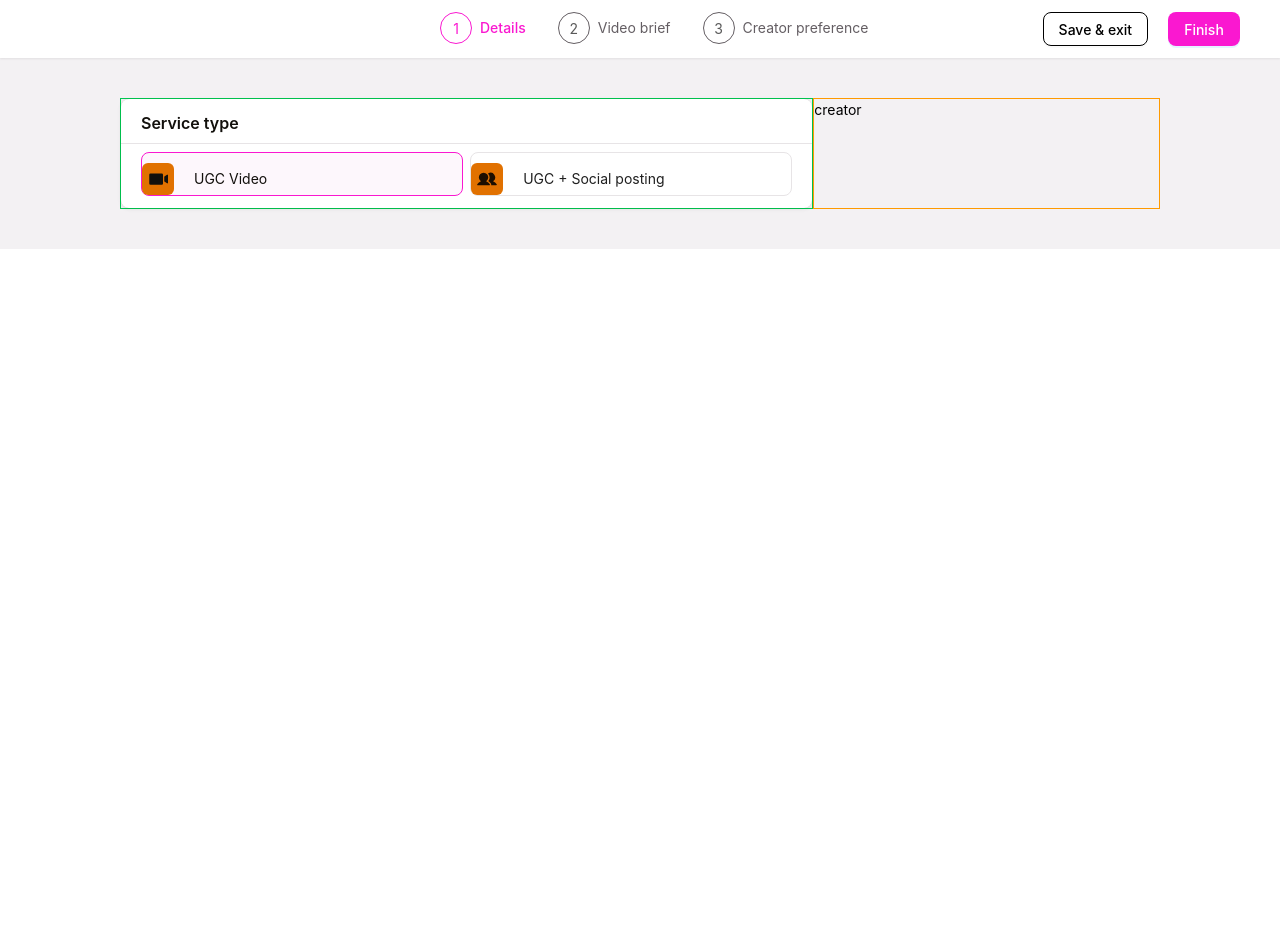
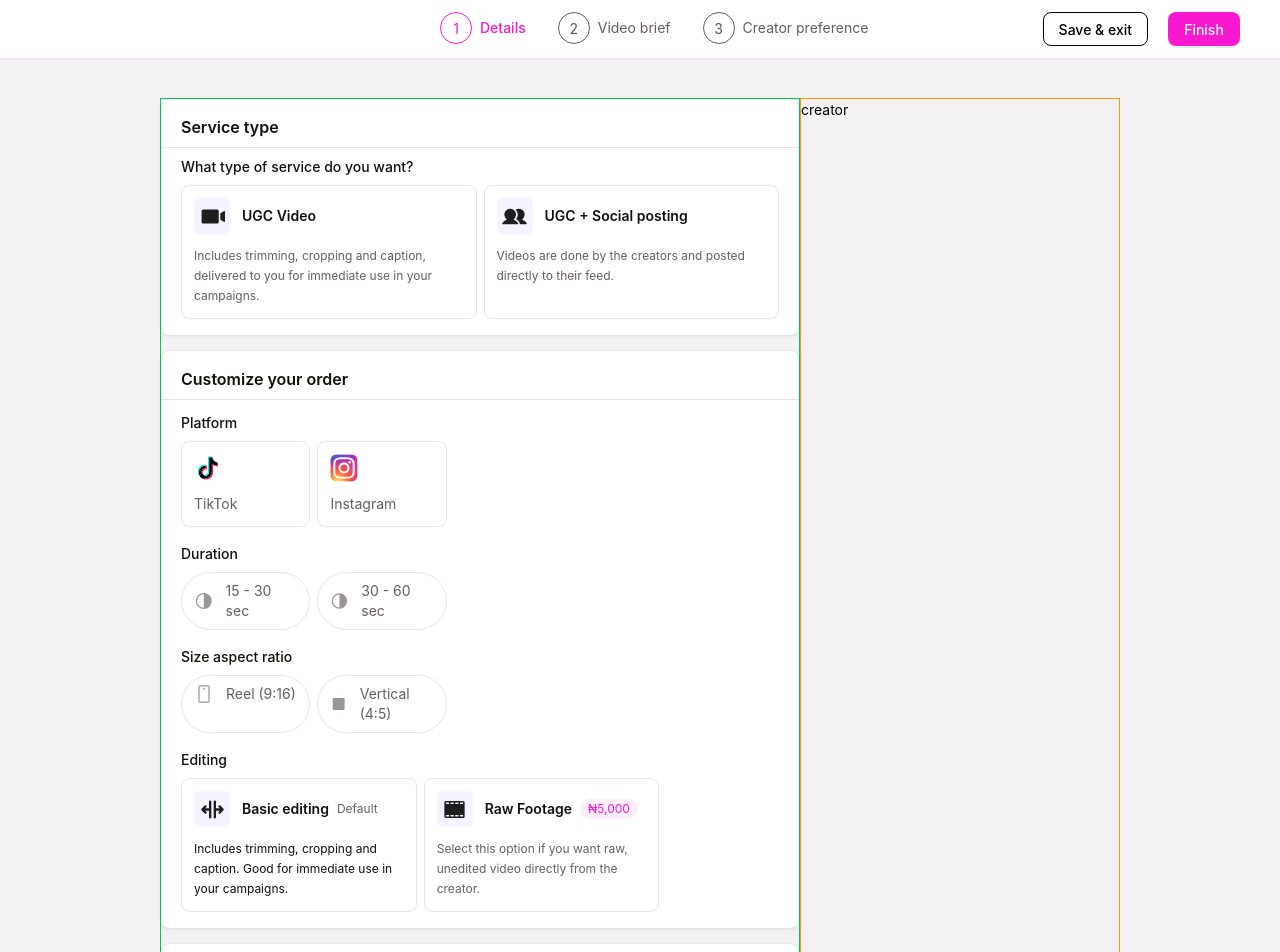
Before and after one commit to ReelpayHQ/reelpay-frontend, a React app: page /createbrief in a window 1280 px wide. Shown: the top 952 px of the page. Before the commit the page ends 800 px from the top, so only its background shows below. Built offline with nearby package versions, Linux system fonts and the light colour scheme; the HTML template or start-up script is replaced by a standard one.

Commit message:
feat: adds brief step one form

```diff
--- a/src/App.css
+++ b/src/App.css
@@ -3,6 +3,7 @@
    @theme {
      --font-inter: "Inter", sans-serif;
      --color-brandPink: #FA18D0;
+     --color-brandPink-100: #FBEEF9;
      --color-brandPinkHover: #D705B0;
      --color-brandPinkDisabled: rgba(250, 24, 208, 0.4);
      --color-brandBlack: #12100C;
@@ -21,6 +22,8 @@
      --color-brandGreen: #16A34A;
      --color-brandGreen-100: #11813C;
      --color-brandOrange-100: #FFF7EA;
+     --color-brandPurple: #6D28D8;
+     --color-brandPurple-100: #F5F3FF;
      --text-size13: 13px;
      --text-size16: 16px;
      --text-size32: 32px;
@@ -102,28 +105,27 @@
      color: var(--color-brandAsh-500);
    }
 
-   .stepwrapper{
-   }
+   .stepwrapper {}
 
-   .stepwrapper .ant-steps .ant-steps-item-finish .ant-steps-item-icon{
+   .stepwrapper .ant-steps .ant-steps-item-finish .ant-steps-item-icon {
      background-color: transparent;
      border-color: #e6f4ff;
    }
 
-.stepwrapper .ant-steps-item .ant-steps-item-process .ant-steps-item-active{
+   .stepwrapper .ant-steps-item .ant-steps-item-process .ant-steps-item-active {
      background-color: red;
    }
 
-.stepwrapper .ant-steps .ant-steps-item-process .ant-steps-item-icon{
+   .stepwrapper .ant-steps .ant-steps-item-process .ant-steps-item-icon {
      background-color: transparent;
      border: 1px solid var(--color-brandPink);
    }
 
-.stepwrapper .ant-steps .ant-steps-item-process .ant-steps-item-icon >.ant-steps-icon {
+   .stepwrapper .ant-steps .ant-steps-item-process .ant-steps-item-icon>.ant-steps-icon {
      color: var(--color-brandPink);
    }
 
- .stepwrapper .ant-steps .ant-steps-item-process >.ant-steps-item-container>.ant-steps-item-content>.ant-steps-item-title {
+   .stepwrapper .ant-steps .ant-steps-item-process>.ant-steps-item-container>.ant-steps-item-content>.ant-steps-item-title {
      color: var(--color-brandPink);
      font-size: 14px;
      font-weight: 500;
@@ -140,7 +142,7 @@ background-color: red;
      font-weight: 400;
    }
 
-.ant-steps .ant-steps-item-process>.ant-steps-item-container>.ant-steps-item-content>.ant-steps-item-title::after{
+   .ant-steps .ant-steps-item-process>.ant-steps-item-container>.ant-steps-item-content>.ant-steps-item-title::after {
      width: 0;
    }
 
@@ -148,30 +150,31 @@ background-color: red;
      flex: none;
    }
 
-.radioWrapper .ant-radio-button-wrapper{
+   .radioWrapper .ant-radio-button-wrapper {
      border: 1px solid var(--color-brandAsh-900);
      border-radius: var(--radius-lg);
-height: 100%;
-  /* height: 80px; */
-  padding: 10px 0px 0px 0px;
-  /* justify-content: start;
-  align-items: start; */
    }
 
-/* .radioWrapper .ant-radio-button-wrapper-checked:not(.ant-radio-button-wrapper-disabled)::before {
-  width: 0;
-} */
+   .test .ant-radio-button-wrapper {
+     border: 1px solid var(--color-brandAsh-900);
+     border-radius: 100px;
+   }
 
-.radioWrapper .ant-radio-button-wrapper:not(:first-child)::before{
+   .radioWrapper .ant-radio-button-wrapper:not(:first-child)::before {
      width: 0;
    }
 
-.radioWrapper .ant-radio-button-wrapper-checked:not(.ant-radio-button-wrapper-disabled){
+   .radioWrapper .ant-radio-button-wrapper-checked:not(.ant-radio-button-wrapper-disabled) {
      border: 1px solid var(--color-brandPink);
      background-color: #FDF7FC;
      color: var(--color-brandBlack);
    }
 
-.radioWrapper .ant-radio-button-wrapper:hover{
+   .radioWrapper .ant-radio-button-wrapper:hover {
      color: var(--color-brandBlack);
    }
+
+   .radioWrapper .ant-radio-button-wrapper {
+     height: auto;
+     padding-inline: 0px;
+   }
--- a/src/components/FormBlock.jsx
+++ b/src/components/FormBlock.jsx
@@ -1,14 +1,14 @@
-import React from 'react'
+import React from "react";
 
-const FormBlock = ({title,children}) => {
+const FormBlock = ({ title, children }) => {
   return (
-    <div className='rounded-lg bg-white shadow-formblock py-3'>
-        <h1 className='font-semibold text-size16 text-brandBlack border-b border-brandAsh-900 px-5 pb-2'>{title}</h1>
-        <div className='px-5 mt-2'>
-            {children}
-        </div>
+    <div className="rounded-lg bg-white shadow-formblock py-4">
+      <h1 className="font-semibold text-size16 text-brandBlack border-b border-brandAsh-900 px-5 pb-2">
+        {title}
+      </h1>
+      <div className="px-5 mt-2">{children}</div>
     </div>
-  )
-}
+  );
+};
 
-export default FormBlock
+export default FormBlock;
--- /dev/null
+++ b/src/components/fields/CustomButtonRadio.jsx
@@ -0,0 +1,34 @@
+import { Radio } from "antd";
+
+const CustomButtonRadio = ({
+  value,
+  onChange,
+  className,
+  children,
+  label,
+  ...props
+}) => {
+  return (
+    <div className={`radioWrapper ${className}`}>
+      {label ? (
+        <div className="mb-2">
+          <label className="font-medium text-brandBlack">{label}</label>
+        </div>
+      ) : null}
+      <div className="">
+        <Radio.Group
+          block
+          onChange={onChange}
+          value={value}
+          optionType="button"
+          className="!gap-2"
+          {...props}
+        >
+          {children}
+        </Radio.Group>
+      </div>
+    </div>
+  );
+};
+
+export default CustomButtonRadio;
--- a/src/components/private/CreateBriefStepone.jsx
+++ b/src/components/private/CreateBriefStepone.jsx
@@ -1,52 +1,168 @@
-import React, { useState } from "react";
+import { useState } from "react";
 import FormBlock from "../FormBlock";
 import { Radio } from "antd";
-import { PiUsersFill, PiVideoCameraFill } from "react-icons/pi";
-import ServiceItem from "./ServiceItem";
+import { PiStopFill } from "react-icons/pi";
+import ServiceItem, { RoundedItem } from "./ServiceItem";
+import CustomButtonRadio from "../fields/CustomButtonRadio";
+import {
+  aspectRatioOptions,
+  durationOptions,
+  editingOptions,
+  platformOptions,
+  serviceOptions,
+} from "../../data/radioOptions";
 
 const CreateBriefStepone = () => {
+  const [radioState, setRadioState] = useState({
+    service: "",
+    platform: "",
+    duration: "",
+    aspect: "",
+    editing: "",
+  });
 
-    const [service,setService]= useState('video')
-  const options = [
-    {
-      label: "Video",
-      value: "video",
+  const { service, platform, duration, aspect, editing } = radioState;
 
-      title: "UGC Video",
-      icon: PiVideoCameraFill,
-      description:
-        "Includes trimming, cropping and caption, delivered to you for immediate use in your campaigns.",
-    },
-    {
-      label: "Social",
-      value: "social",
-      title: "UGC + Social posting",
-      icon: PiUsersFill,
-      description:
-        "Videos are done by the creators and posted directly to their feed.",
-    },
-  ];
   return (
-    <div>
+    <div className="flex flex-col gap-4">
       <FormBlock title={"Service type"}>
-        <div className="radioWrapper">
-          <Radio.Group
-            block
-            // defaultValue="Pear"
-            onChange={(e)=>{
-                console.log(e)
-                setService(e.target.value)
-            }}
-            value={service}
-            optionType="button"
-            className="!gap-2"
-          >
-            {options?.map((option) => {
-              return <Radio value={option.value}>
-                <ServiceItem data={option}/>
-              </Radio>;
-            })}
-          </Radio.Group>
+        <CustomButtonRadio
+          value={service}
+          onChange={(e) =>
+            setRadioState((prev) => ({ ...prev, service: e.target.value }))
+          }
+          label={"What type of service do you want?"}
+        >
+          {serviceOptions?.map((option) => {
+            const isSelected = option.value === service;
+            return (
+              <Radio value={option.value}>
+                <ServiceItem
+                  data={option}
+                  value={service}
+                  iconWrapperBg={
+                    isSelected ? "bg-brandPink-100" : "bg-brandPurple-100"
+                  }
+                  iconColor={
+                    isSelected
+                      ? "var(--color-brandPink)"
+                      : "var(--color-brandPurple)"
+                  }
+                />
+              </Radio>
+            );
+          })}
+        </CustomButtonRadio>
+      </FormBlock>
+
+      <FormBlock title={"Customize your order"}>
+        <div className="flex flex-col gap-4 mt-3">
+          <div className="w-4/9 flex flex-col gap-4">
+            <CustomButtonRadio
+              value={platform}
+              onChange={(e) =>
+                setRadioState((prev) => ({ ...prev, platform: e.target.value }))
+              }
+              label={"Platform"}
+            >
+              {platformOptions?.map((option) => {
+                return (
+                  <Radio value={option.value}>
+                    <ServiceItem
+                      data={option}
+                      value={platform}
+                      textStyle="text-sm"
+                    />
+                  </Radio>
+                );
+              })}
+            </CustomButtonRadio>
+
+            <CustomButtonRadio
+              className="test"
+              value={duration}
+              onChange={(e) =>
+                setRadioState((prev) => ({ ...prev, duration: e.target.value }))
+              }
+              label={"Duration"}
+            >
+              {durationOptions?.map((option) => {
+                return (
+                  <Radio value={option.value}>
+                    <RoundedItem data={option} value={duration} />
+                  </Radio>
+                );
+              })}
+            </CustomButtonRadio>
+
+            <CustomButtonRadio
+              className="test"
+              value={aspect}
+              onChange={(e) =>
+                setRadioState((prev) => ({ ...prev, aspect: e.target.value }))
+              }
+              label={"Size  aspect ratio"}
+            >
+              {aspectRatioOptions?.map((option, index) => {
+                return (
+                  <Radio value={option.value}>
+                    <RoundedItem
+                      data={
+                        index == 1
+                          ? {
+                              ...option,
+                              icon:
+                                option.value === "4:5"
+                                  ? PiStopFill
+                                  : option.icon,
+                            }
+                          : option
+                      }
+                      value={aspect}
+                    />
+                  </Radio>
+                );
+              })}
+            </CustomButtonRadio>
+          </div>
+
+          <div className="w-8/10">
+            <CustomButtonRadio
+              value={editing}
+              onChange={(e) =>
+                setRadioState((prev) => ({ ...prev, editing: e.target.value }))
+              }
+              label={"Editing"}
+            >
+              {editingOptions?.map((option, index) => {
+                const isSelected = option.value === editing;
+                return (
+                  <Radio value={option.value}>
+                    <ServiceItem
+                      data={option}
+                      value={"basic"}
+                      iconWrapperBg={
+                        isSelected ? "bg-brandPink-100" : "bg-brandPurple-100"
+                      }
+                      iconColor={
+                        isSelected
+                          ? "var(--color-brandPink)"
+                          : "var(--color-brandPurple)"
+                      }
+                      showdefault={index == 0 ? true : false}
+                      price={index == 1 ? true : false}
+                    />
+                  </Radio>
+                );
+              })}
+            </CustomButtonRadio>
+          </div>
+        </div>
+      </FormBlock>
+
+      <FormBlock title={"Additional services"}>
+        <div className="text-center py-9">
+          <p className="text-xs text-brandAsh">Coming soon</p>
         </div>
       </FormBlock>
     </div>
--- a/src/components/private/ServiceItem.jsx
+++ b/src/components/private/ServiceItem.jsx
@@ -1,19 +1,78 @@
-import React from 'react'
+import { Badge } from "antd";
 
-const ServiceItem = ({data}) => {
+export const RoundedItem = ({ data, value, textStyle = "text-sm" }) => {
+  const Icon = data.icon;
+  return (
+    <div className="px-3 py-2">
+      <div className="flex items-center gap-3">
+        <Icon
+          size={20}
+          color={
+            value === data.value
+              ? "var(--color-brandBlack)"
+              : "var(--color-brandAsh-500)"
+          }
+        />
+        <p
+          className={`text-start leading-5 ${
+            value === data.value ? "text-brandBlack" : "text-brandAsh"
+          } ${textStyle}`}
+        >
+          {data.description}
+        </p>
+      </div>
+    </div>
+  );
+};
 
+const ServiceItem = ({
+  data,
+  iconColor,
+  iconWrapperBg,
+  value,
+  textStyle = "text-xs",
+  showdefault,
+  price,
+}) => {
   return (
-    <div className=''>
-        <div className='flex items-center gap-5'>
-            <div className='w-8 h-8 rounded-md bg-amber-600 flex items-center justify-center'>
-                <data.icon size={20}/>
-            </div>
-            <h1>{data.title}</h1>
+    <div className="p-3">
+      {data.img ? <img src={data.img} className="w-7 object-fit" /> : null}
+      {data.icon ? (
+        <div className="flex items-center gap-3">
+          <div
+            className={`w-9 h-9 rounded-md flex items-center justify-center ${iconWrapperBg}`}
+          >
+            <data.icon size={25} color={iconColor} />
+          </div>
+          <div className="flex items-center gap-2">
+            <h1 className="font-semibold text-sm text-brandBlack">
+              {data.title}
+            </h1>
+            {showdefault ? (
+              <p className="text-xs text-brandAsh">Default</p>
+            ) : null}
+            {price ? (
+              <Badge
+                count={`₦5,000`}
+                style={{
+                  backgroundColor: "var(--color-brandPink-100)",
+                  color: "var(--color-brandPink)",
+                  fontSize: "12px",
+                }}
+              />
+            ) : null}
+          </div>
         </div>
-        {/* <p className='text-center'>{data.description}</p> */}
-        {/* <div>2</div> */}
+      ) : null}
+      <p
+        className={`text-start mt-3 leading-5 ${
+          value === data.value ? "text-brandBlack" : "text-brandAsh"
+        } ${textStyle}`}
+      >
+        {data.description}
+      </p>
     </div>
-  )
-}
+  );
+};
 
-export default ServiceItem
+export default ServiceItem;
--- /dev/null
+++ b/src/data/radioOptions.js
@@ -0,0 +1,103 @@
+import {
+  PiCircleHalfFill,
+  PiDeviceMobileCamera,
+  PiFilmStripFill,
+  PiSplitHorizontalBold,
+  PiSquareBold,
+  PiUsersFill,
+  PiVideoCameraFill,
+} from "react-icons/pi";
+import instagram from "../assets/images/svg/instagram.svg";
+import tiktok from "../assets/images/svg/tiktok.svg";
+
+const serviceOptions = [
+  {
+    label: "Video",
+    value: "video",
+
+    title: "UGC Video",
+    icon: PiVideoCameraFill,
+    description:
+      "Includes trimming, cropping and caption, delivered to you for immediate use in your campaigns.",
+  },
+  {
+    label: "Social",
+    value: "social",
+    title: "UGC + Social posting",
+    icon: PiUsersFill,
+    description:
+      "Videos are done by the creators and posted directly to their feed.",
+  },
+];
+
+const editingOptions = [
+  {
+    label: "Basic",
+    value: "basic",
+    title: "Basic editing",
+    icon: PiSplitHorizontalBold,
+    description:
+      "Includes trimming, cropping and caption. Good for immediate use in your campaigns.",
+  },
+  {
+    label: "Footage",
+    value: "footage",
+    title: "Raw Footage",
+    icon: PiFilmStripFill,
+    description:
+      "Select this option if you want raw, unedited video directly from the creator.",
+  },
+];
+
+const platformOptions = [
+  {
+    value: "tiktok",
+    label: "TikTok",
+    img: tiktok,
+    description: "TikTok",
+  },
+  {
+    value: "instagram",
+    label: "Instagram",
+    img: instagram,
+    description: "Instagram",
+  },
+];
+
+const durationOptions = [
+  {
+    value: "15-30",
+    label: "15-30",
+    description: "15 - 30 sec",
+    icon: PiCircleHalfFill,
+  },
+  {
+    value: "30-60",
+    label: "30-60",
+    description: "30 - 60 sec",
+    icon: PiCircleHalfFill,
+  },
+];
+
+const aspectRatioOptions = [
+  {
+    value: "9:16",
+    label: "9:16",
+    description: "Reel (9:16)",
+    icon: PiDeviceMobileCamera,
+  },
+  {
+    value: "4:5",
+    label: "4:5",
+    description: "Vertical (4:5)",
+    icon: PiSquareBold,
+  },
+];
+
+export {
+  serviceOptions,
+  editingOptions,
+  platformOptions,
+  durationOptions,
+  aspectRatioOptions,
+};
--- a/src/pages/private/CreateBrief.jsx
+++ b/src/pages/private/CreateBrief.jsx
@@ -1,5 +1,5 @@
 import { Button, Col, Row, Steps } from "antd";
-import React, { useState } from "react";
+import { useState } from "react";
 import CreateBriefStepone from "../../components/private/CreateBriefStepone";
 import CreateBriefStepthree from "../../components/private/CreateBriefStepthree";
 import CreateBriefSteptwo from "../../components/private/CreateBriefSteptwo";
@@ -22,21 +22,12 @@ const CreateBrief = () => {
   const RenderComponent = items[current];
 
   const isLastStep = items.length - 1;
-  const isFirstStep = current === 0;
 
   const goToNextStep = () => {
     if (current === isLastStep) {
       setCurrent(isLastStep);
     } else {
       setCurrent((prev) => prev + 1);
-    }
-  };
-
-  const goToPreviousStep = () => {
-    if (isFirstStep) {
-      setCurrent(0);
-    } else {
-      setCurrent((prev) => prev - 1);
     }
   };
 
@@ -51,27 +42,29 @@ const CreateBrief = () => {
           </Col>
           <Col span={4} offset={3}>
             <div className="flex gap-5 justify-self-end place-self-end">
-              <Button type="default" className="!h-8.5">Save & exit</Button>
+              <Button type="default" className="!h-8.5">
+                Save & exit
+              </Button>
               <Button
                 type="primary"
                 className="!w-18 !h-8.5"
                 onClick={goToNextStep}
                 disabled={isLastStep === current}
               >
-                {isLastStep?'Finish':'Next'}
+                {isLastStep ? "Finish" : "Next"}
               </Button>
             </div>
           </Col>
         </Row>
       </div>
-      <div className="px-30 py-10">
-        <Row gutter={'40'}>
-            <Col span={16} className="border border-green-500">
+      <div className="px-40 py-10">
+        <Row gutter={"40"}>
+          <Col span={16} className="border border-green-500">
             <RenderComponent />
-            </Col>
-            <Col span={8} className="border border-amber-500">
+          </Col>
+          <Col span={8} className="border border-amber-500">
             creator
-            </Col>
+          </Col>
         </Row>
       </div>
     </div>
--- a/src/routes/routes.jsx
+++ b/src/routes/routes.jsx
@@ -39,8 +39,8 @@ export const routes = createBrowserRouter([
   },
 
   {
-    path:'createbrief',
-    element:<CreateBrief/>
+    path: "createbrief",
+    element: <CreateBrief />,
   },
   {
     element: <DashboardWrapper />,
```
Also changed, not shown: src/components/private/CreateBriefStepthree.jsx (+4 -6 lines), src/components/private/CreateBriefSteptwo.jsx (+4 -6 lines), src/globals/componentTheme.js (+3 -11 lines), src/pages/private/Campaign.jsx (+8 -4 lines), src/assets/images/svg/instagram.svg (added), src/assets/images/svg/tiktok.svg (added). Lines whose indentation alone changed are shown as unchanged.
